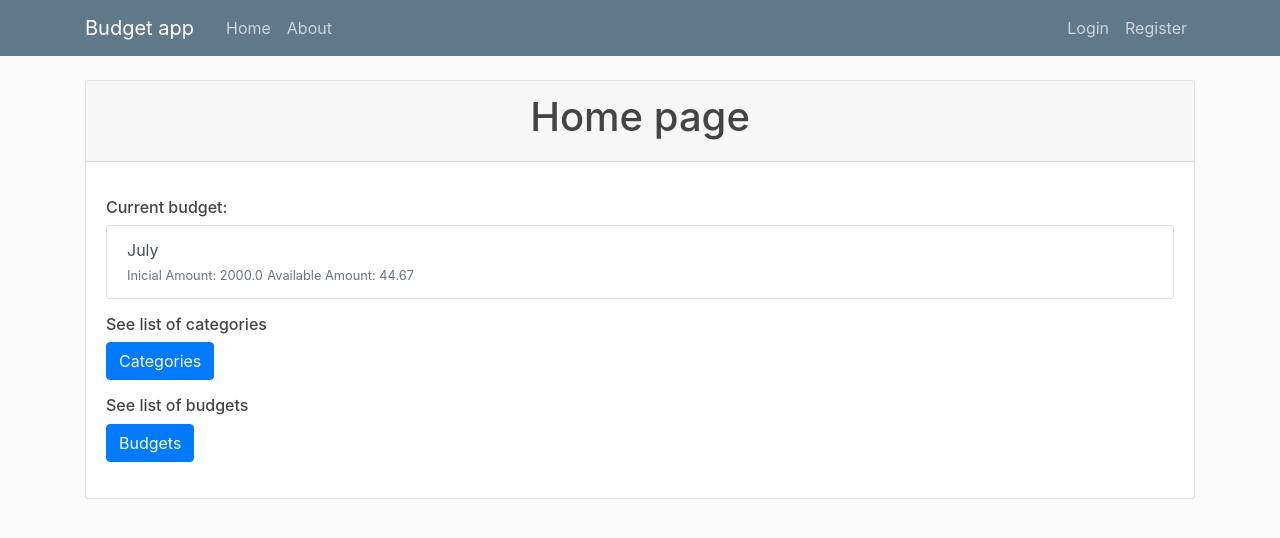
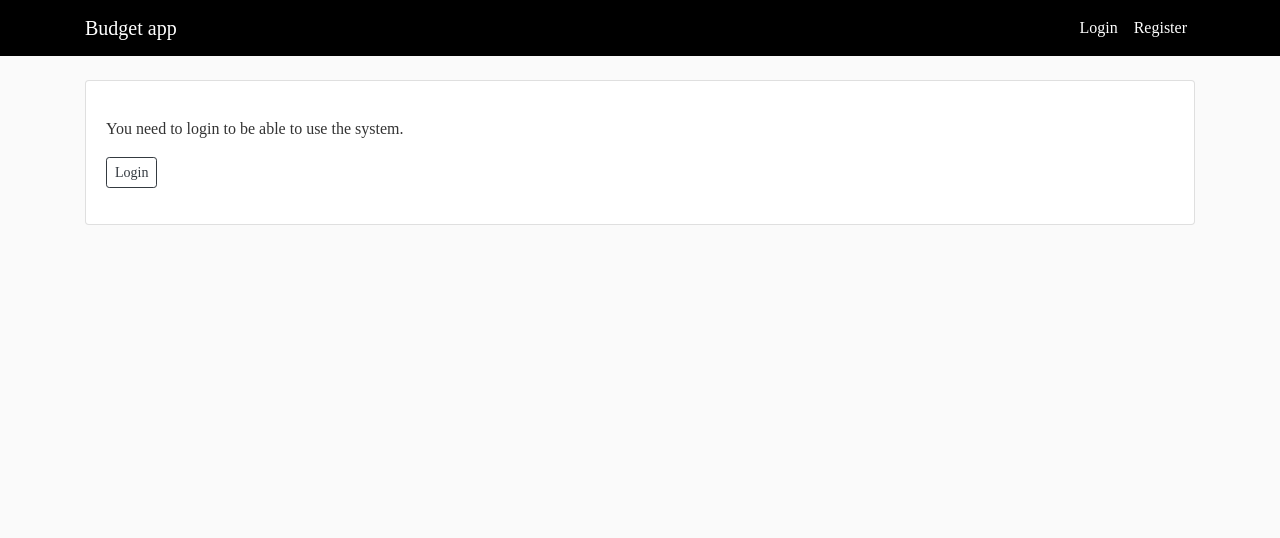
Before and after one commit to Zacpowerr/budget_app, a Flask app: page / in a window 1280 px wide. Shown: the top 538 px of the page. Run offline with Flask 2, Linux system fonts and the light colour scheme; data comes from the database, SQL or seed files in the repository; some libraries are stand-ins or nearby versions.

Commit message:
Bugfix in the home page, changing css

```diff
--- a/budget_app/routes.py
+++ b/budget_app/routes.py
@@ -10,8 +10,10 @@ import json
 @app.route('/home')
 @app.route('/')
 def home():
-    budget = Budget.query.first()
-    return render_template('home.html',budget=budget)
+    b = ''
+    if current_user.is_authenticated:
+        b = Budget.query.filter_by(user_id=current_user.id).first()
+    return render_template('home.html',budget=b)
 
 @app.route('/about')
 def about():
--- a/budget_app/static/main.css
+++ b/budget_app/static/main.css
@@ -2,18 +2,19 @@ body {
     background: #fafafa;
     color: #333333;
     margin-top: 5rem;
+    font-family: Prata;
   }
 
   h1, h2, h3, h4, h5, h6 {
-    color: #444444;
+    color: #000000;
   }
 
   .bg-steel {
-    background-color: #5f788a;
+    background-color: #000000;
   }
 
   .site-header .navbar-nav .nav-link {
-    color: #cbd5db;
+    color: #ffffff;
   }
 
   .site-header .navbar-nav .nav-link:hover {
--- a/budget_app/templates/about.html
+++ /dev/null
@@ -1,5 +0,0 @@
-{% extends "layout.html" %}
-
-{% block content %}
-    <h1>About page</h1>
-{% endblock %}
--- a/budget_app/templates/account.html
+++ b/budget_app/templates/account.html
@@ -45,7 +45,7 @@
             </div>
         </fieldset>
         <div class="form-group">
-            {{ form.submit(class="btn btn-outline-info") }}
+            {{ form.submit(class="btn btn-outline-dark") }}
         </div>
     </form>
 </div>
--- a/budget_app/templates/auth/login.html
+++ b/budget_app/templates/auth/login.html
@@ -42,7 +42,7 @@
             </div>
         </fieldset>
         <div class="form-group">
-            {{ form.submit(class="btn btn-outline-info") }}
+            {{ form.submit(class="btn btn-outline-dark") }}
         </div>
         <small class="text-muted ml-2">
             <a href="#">Forgot Password?</a>
--- a/budget_app/templates/auth/register.html
+++ b/budget_app/templates/auth/register.html
@@ -68,7 +68,7 @@
             </div>
         </fieldset>
         <div class="form-group">
-            {{ form.submit(class="btn btn-outline-info") }}
+            {{ form.submit(class="btn btn-outline-dark") }}
         </div>
     </form>
 </div>
--- a/budget_app/templates/category.html
+++ b/budget_app/templates/category.html
@@ -7,12 +7,12 @@
         <p>{{category.description}}</p>
     </div>
     <div class="card-footer">
-        <a class="btn btn-secondary btn-sm m-1"
+        <a class="btn btn-outline-secondary btn-sm m-1"
             href="{{ url_for('update_category',category_id=category.id)}}">Update</a>
-        <button type="button" class="btn btn-danger btn-sm m-1" data-toggle="modal" data-target="#deleteModal" >Delete</button>
+        <button type="button" class="btn btn-outline-danger btn-sm m-1" data-toggle="modal" data-target="#deleteModal" >Delete</button>
     </div>
 </div>
-<a class="btn btn-primary mt-5" href="{{ url_for('categories')}}">Back</a>
+<a class="btn btn-sm btn-outline-secondary mt-3 mb-2" href="{{ url_for('categories')}}">Back</a>
 
 <!-- Modal -->
 <div class="modal fade" id="deleteModal" tabindex="-1" role="dialog" aria-labelledby="deleteModalLabel" aria-hidden="true">
--- a/budget_app/templates/home.html
+++ b/budget_app/templates/home.html
@@ -2,9 +2,9 @@
 
 {% block content %}
 <div class="card">
-    <div class="card-header text-center">
-        <h1>Home page</h1>
-    </div>
+    <!-- <div class="card-header text-center">
+        <h4>Home page</h4>
+    </div> -->
     <div class="card-body">
         {% if budget %}
         <div class="mt-3 mb-3">
@@ -21,12 +21,13 @@
         </div>
         {% endif %}
         <div class="mt-3 mb-3">
-            <h6> See list of categories</h6>
-            <a class="btn btn-primary" role="button" href="{{ url_for('categories') }}">Categories</a>
-        </div>
-        <div class="mt-3 mb-3">
-            <h6>See list of budgets</h6>
-            <a class="btn btn-primary" role="button" href="{{ url_for('budgets') }}">Budgets</a>
+            {% if current_user.is_authenticated %}
+                <a class="btn btn-sm btn-outline-dark" role="button" href="{{ url_for('budgets') }}">Budgets</a>
+                <a class="btn btn-sm btn-outline-dark" role="button" href="{{ url_for('categories') }}">Categories</a>
+            {% else %}
+                <p>You need to login to be able to use the system.</p>
+                <a class="btn btn-sm btn-outline-dark" role="button" href="{{ url_for('login') }}">Login</a>
+            {% endif %}
         </div>
     </div>
 </div>
--- a/budget_app/templates/layout.html
+++ b/budget_app/templates/layout.html
@@ -27,13 +27,12 @@
           <span class="navbar-toggler-icon"></span>
         </button>
         <div class="collapse navbar-collapse" id="navbarToggle">
-          <div class="navbar-nav mr-auto">
-            <a class="nav-item nav-link" href="{{ url_for('home') }}">Home</a>
-            <a class="nav-item nav-link" href="{{ url_for('about') }}">About</a>
-          </div>
+          <div class="navbar-nav mr-auto"></div>
           <!-- Navbar Right Side -->
           <div class="navbar-nav">
             {% if current_user.is_authenticated %}
+            <a class="nav-item nav-link" href="{{ url_for('categories') }}">Categories</a>
+            <a class="nav-item nav-link" href="{{ url_for('budgets') }}">Budgets</a>
               <a class="nav-item nav-link" href="{{ url_for('account') }}">Account</a>
               <a class="nav-item nav-link" href="{{ url_for('logout') }}">Logout</a>
             {% else %}
--- a/budget_app/templates/new_category.html
+++ b/budget_app/templates/new_category.html
@@ -44,5 +44,5 @@
         </div>
     </form>
 </div>
-<a class="btn btn-primary mt-5" href="{{ url_for('categories')}}">Back</a>
+<a class="btn btn-sm btn-outline-secondary mt-3 mb-2" href="{{ url_for('categories')}}">Back</a>
 {% endblock %}
--- a/budget_app/templates/underconstruction.html
+++ b/budget_app/templates/underconstruction.html
@@ -4,7 +4,7 @@
     <div class="card-body">
         <h4>Comming soon</h4>
         <p>Sorry the page that you are looking for is under construction, come back page soon</p>
-        <a class="btn btn-primary" href="{{ url_for('home') }}">Back</a>
+        <a class="btn btn-sm btn-outline-secondary mt-3 mb-2" href="{{ url_for('home') }}">Back</a>
     </div>
 </div>
 {% endblock %}
```
Also changed, not shown: budget_app/templates/budget.html (+4 -6 lines), budget_app/templates/budget_category_update.html (+4 -4 lines), budget_app/templates/budgets.html (+7 -3 lines), budget_app/templates/categories.html (+5 -3 lines), budget_app/templates/new_budget.html (+5 -4 lines).
